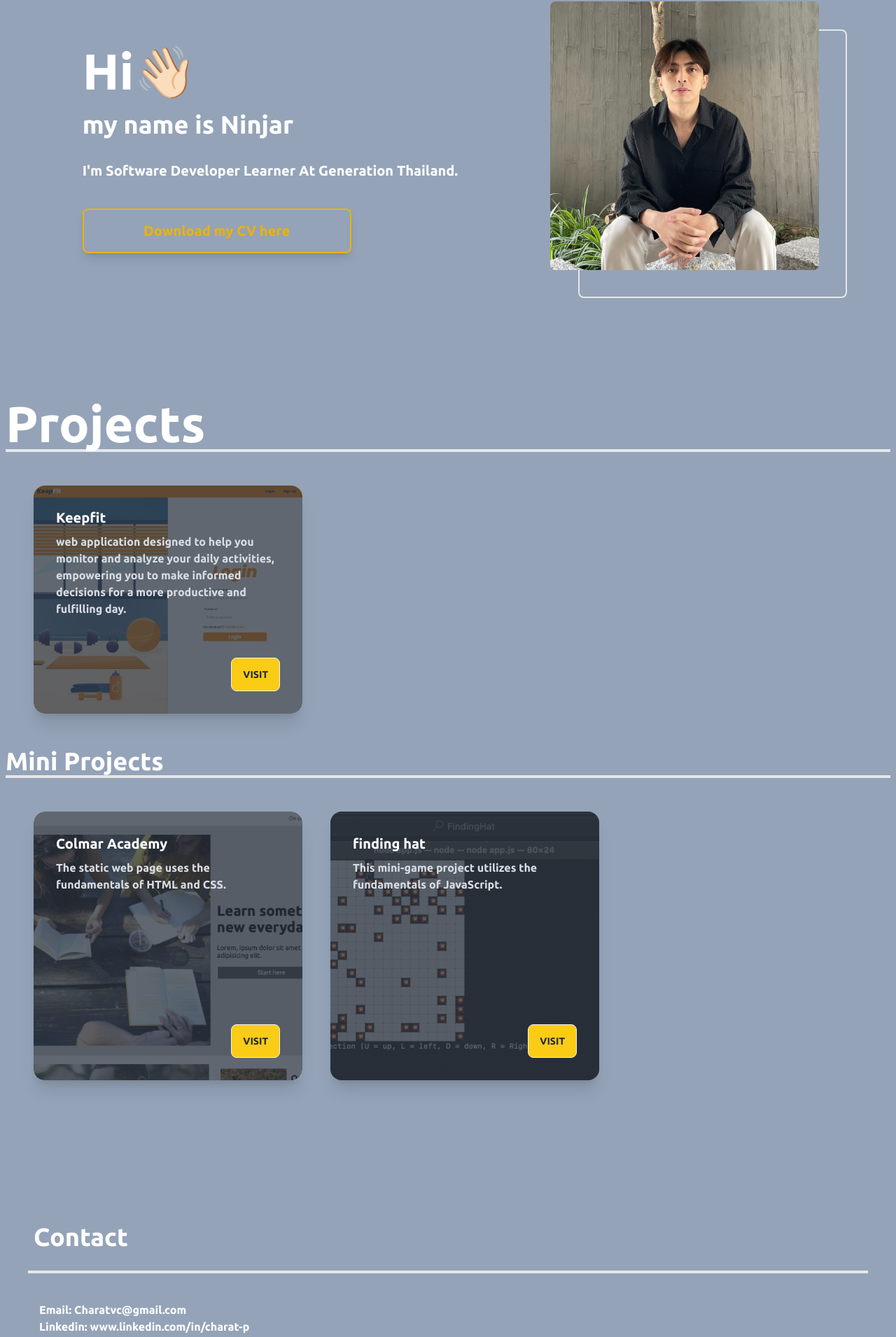
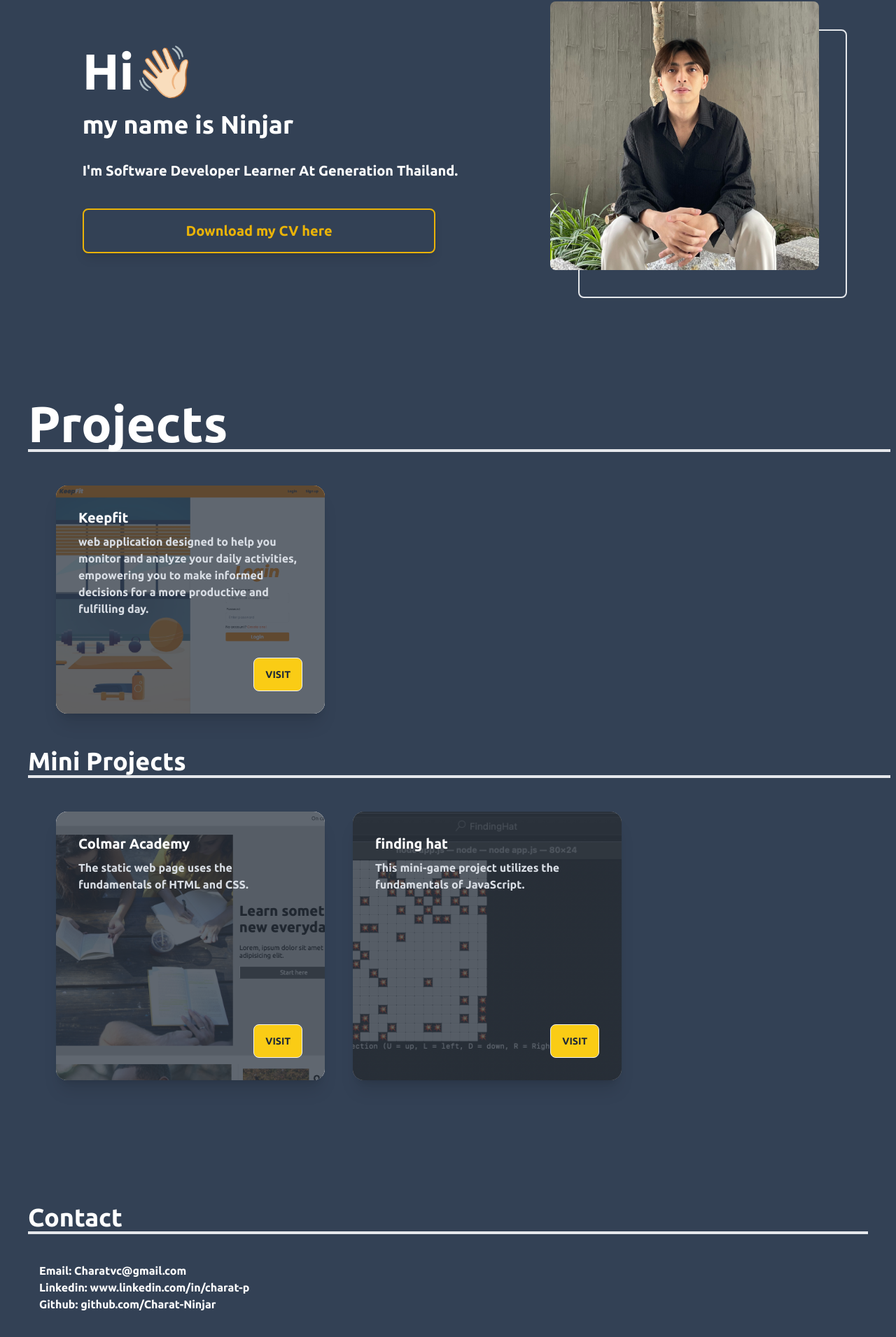
Before and after one commit to Charat-Ninjar/portfolio, a React (Vite) app: page / in a window 1280 px wide. Shown: the part 262-2173 px from the top of the page at 70% size. Built offline with nearby package versions, Linux system fonts and the light colour scheme; a web font is replaced by a local one.

Commit message:
fix a responsive

```diff
--- a/src/App.jsx
+++ b/src/App.jsx
@@ -12,13 +12,13 @@ function App() {
       <div className="h-16 bg-slate-600">
       <Navbar/>
       </div>
-      <div id="profile" className="h-fit bg-slate-400 pt-10">
+      <div id="profile" className="h-fit bg-slate-700 pt-10">
       <Me/>
       </div>
-      <div id="projects" className="h-fit bg-slate-400 lg:pt-24 pt-40">
+      <div id="projects" className="h-fit bg-slate-700 lg:pt-24 pt-40">
       <Project/>
       </div>
-      <div className="h-fit bg-slate-400">
+      <div className="h-fit bg-slate-700">
       <ContactInfo/>
       </div>
     </div>
--- a/src/components/ContactInfo.jsx
+++ b/src/components/ContactInfo.jsx
@@ -6,9 +6,9 @@ const ContactInfo = () => {
     <div id="contact" className=" pt-4 scroll-container flex-col align-middle">
       <div
         id="projects"
-        className="flex text-4xl text-white h-[100px]  font-semibold border-b-4 mt-40 items-center mx-10 "
+        className="flex text-4xl text-white h-fit font-semibold border-b-4 mt-40 items-center mx-10 "
       >
-        <div className="text-glow hover:text-glow px-2">Contact</div>
+        <div className="text-glow hover:text-glow ">Contact</div>
       </div>
       <div className="flex-col justify-start gap-9 ml-10 mt-10 pb-10 pl-4">
         <div className="text-white text-1xl ">Email: Charatvc@gmail.com</div>
--- a/src/components/downloadCV.jsx
+++ b/src/components/downloadCV.jsx
@@ -7,7 +7,7 @@ const Download = () => {
       target="_blank"
       rel="noopener noreferrer"
     >
-      <div class="border-2 border-yellow-500 rounded-lg p-4 text-center  shadow-lg icon hover:text-amber-200">
+      <div class="border-2 border-yellow-500 rounded-lg p-4 mr-8 text-center  shadow-lg icon hover:text-amber-200">
         <span class="text-xl font-semibold text-yellow-500 hover:text-amber-200">Download my CV here</span>
       </div>
     </a>
--- a/src/index.css
+++ b/src/index.css
@@ -17,7 +17,7 @@ body {
   font-family: 'Space Mono', monospace;
   font-family: 'Ubuntu', sans-serif;
   width: 100%;
-  background-color: #DCC4A0;
+  background-color: #15181E;
 }
 
 /* Add these classes to your Tailwind CSS setup */
--- a/src/pages/Me.jsx
+++ b/src/pages/Me.jsx
@@ -12,7 +12,7 @@ const Me = () => {
         <div className="flex items-center">
           <WelcomeMessage />
         </div>
-        <div className="pt-10 w-96">
+        <div className="pt-10 w-full">
           <Download />
         </div>
         {/* <div className="hidden lg:flex justify-center">
--- a/src/pages/Project.jsx
+++ b/src/pages/Project.jsx
@@ -6,10 +6,10 @@ import { Element } from "react-scroll";
 import MiniProjectCard from "../components/MiniprojectCard";
 const Project = () => {
   return (
-    <div className="">
+    <div className="pl-8">
       <ProjectData>
       <Element name="projects" className="scroll-container">
-        <div className="flex text-7xl text-white h-fit  font-semibold border-b-4 pt-2 items-center mx-2 ">
+        <div className="flex text-7xl  text-white h-fit  font-semibold border-b-4 pt-2 items-center mx-2 ">
           <div className="text-glow hover:text-glow ">Projects </div>
         </div>
         <ProjectCard></ProjectCard>
```
